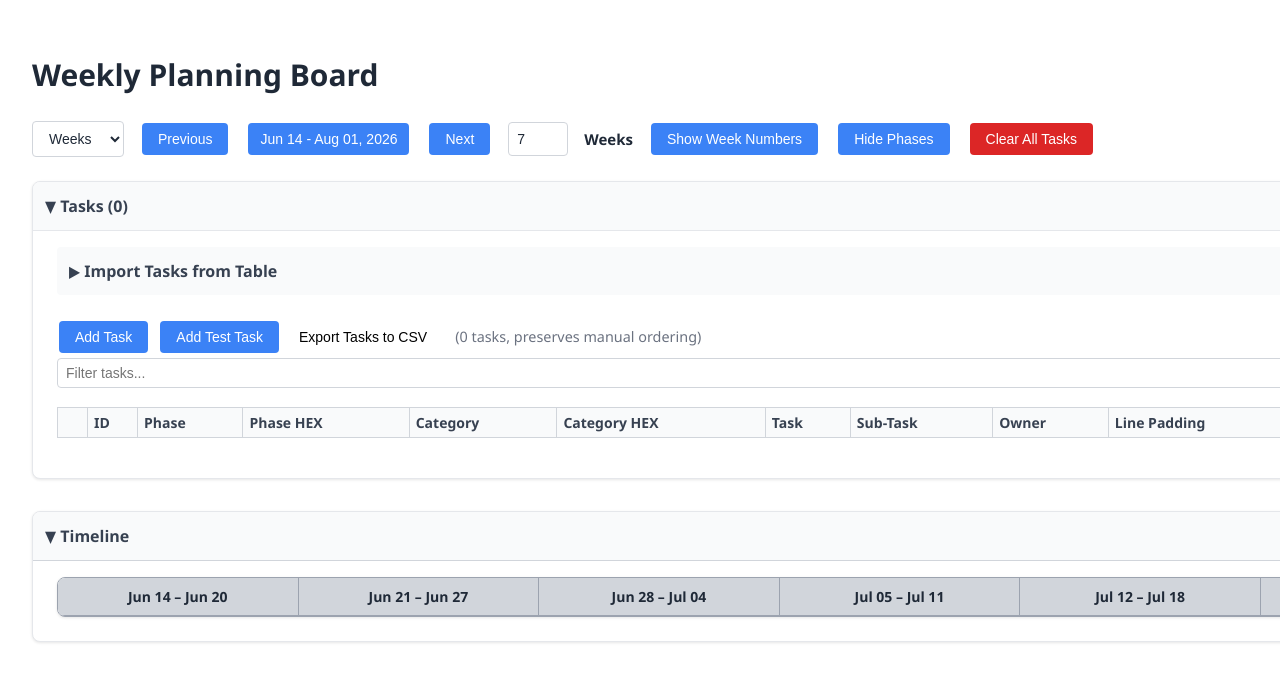
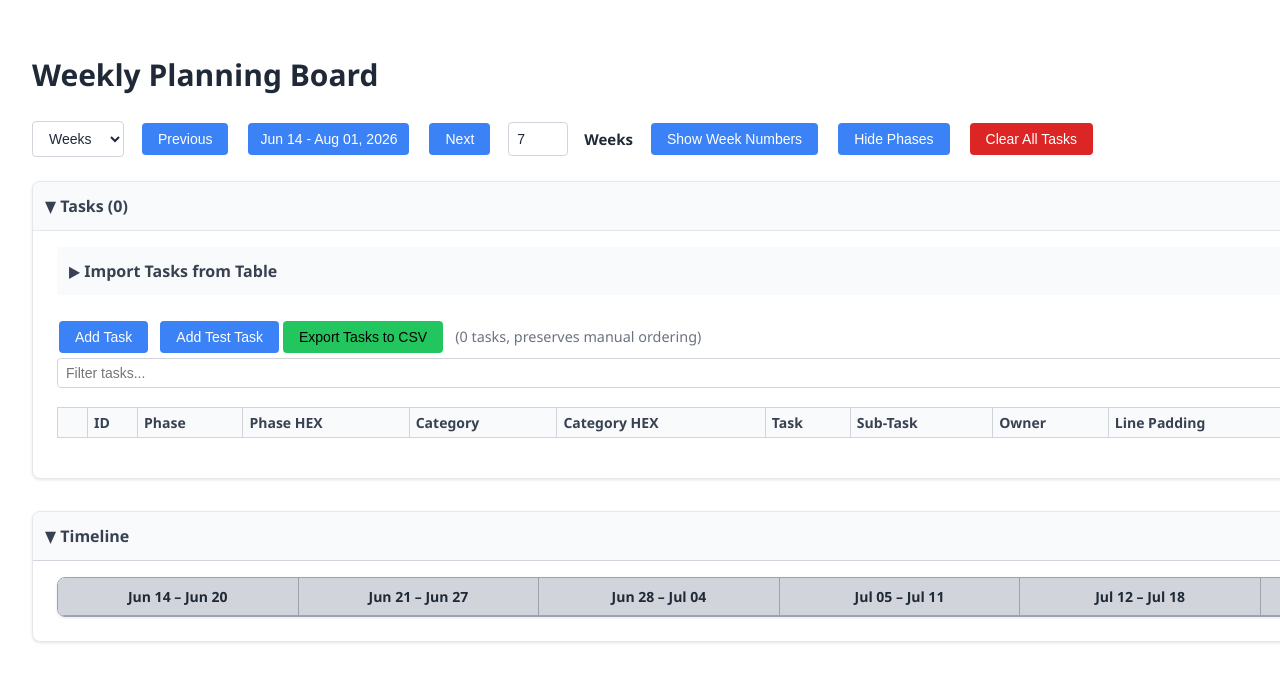
Before and after one commit to smyers4444/roadmap-project, a React (Vite) app: page / in a window 1280 px wide. Shown: the top 682 px of the page. Built offline with nearby package versions, Linux system fonts and the light colour scheme.

Commit message:
fix: clean up ui debug styling

```diff
--- a/src/App.css
+++ b/src/App.css
@@ -11,12 +11,10 @@
   --color-gray-900: #1f2937;
   --color-blue-500: #3b82f6;
   --color-blue-600: #2563eb;
+  --color-green-500: #22c55e;
   --color-red-600: #dc2626;
 
   /* Semantic Colors */
-  --debug-color: #ff0080;
-  --debug-color2: #8000ff;
-  --debug-color3: #00ff80;
   --bg-primary: var(--color-white);
   --bg-secondary: var(--color-gray-50);
   /* --bg-secondary: var(--color-red-600); */
@@ -34,6 +32,7 @@
   --text-muted: var(--color-gray-500);
   --accent-primary: var(--color-blue-500);
   --accent-hover: var(--color-blue-600);
+  --success-color: var(--color-green-500);
 
   /* Shadows */
   --shadow-sm: 0 1px 3px rgba(0, 0, 0, 0.1);
@@ -162,7 +161,7 @@
   padding: 1.5rem;
   background-color: var(--bg-primary);
   border-radius: 8px;
-  border: 1px solid var(--debug-color2);
+  border: 1px solid var(--border-light);
   box-shadow: var(--shadow-sm);
 }
 
@@ -341,7 +340,7 @@
   width: 20px;
   height: 20px;
   border-radius: 4px;
-  border: 1px solid var(--debug-color2);
+  border: 1px solid var(--border-medium);
 }
 
 .category-name {
--- a/src/App.tsx
+++ b/src/App.tsx
@@ -1290,9 +1290,6 @@
 
                   taskHeights.set(task.id, height);
                   debugInfo.set(task.id, `W:${actualWidth.toFixed(0)}px T:${textWidth.toFixed(0)}px C:${charsPerLine} L:${lines} H:${height}px\nStart:${periodStart.toDateString()}\nEnd:${periodEnd.toDateString()}`);
-
-                  // Log to console for debugging
-                  console.log(`[WEEKLY] "${task.name}" | ActualW: ${actualWidth.toFixed(0)}px | TextW: ${textWidth.toFixed(0)}px | CharsPerLine: ${charsPerLine} | Lines: ${lines} | Height: ${height}px`);
                 });
 
                 // ========== TASK SORTING ==========
@@ -1783,9 +1780,6 @@
 
                   taskHeights.set(task.id, height);
                   debugInfo.set(task.id, `W:${actualWidth.toFixed(0)}px T:${textWidth.toFixed(0)}px C:${charsPerLine} L:${lines} H:${height}px\nStart:${periodStart.toDateString()}\nEnd:${periodEnd.toDateString()}`);
-
-                  // Log to console for debugging
-                  console.log(`[MONTHLY] "${task.name}" | ActualW: ${actualWidth.toFixed(0)}px | TextW: ${textWidth.toFixed(0)}px | CharsPerLine: ${charsPerLine} | Lines: ${lines} | Height: ${height}px`);
                 });
 
                 // ========== TASK SORTING ==========
```
